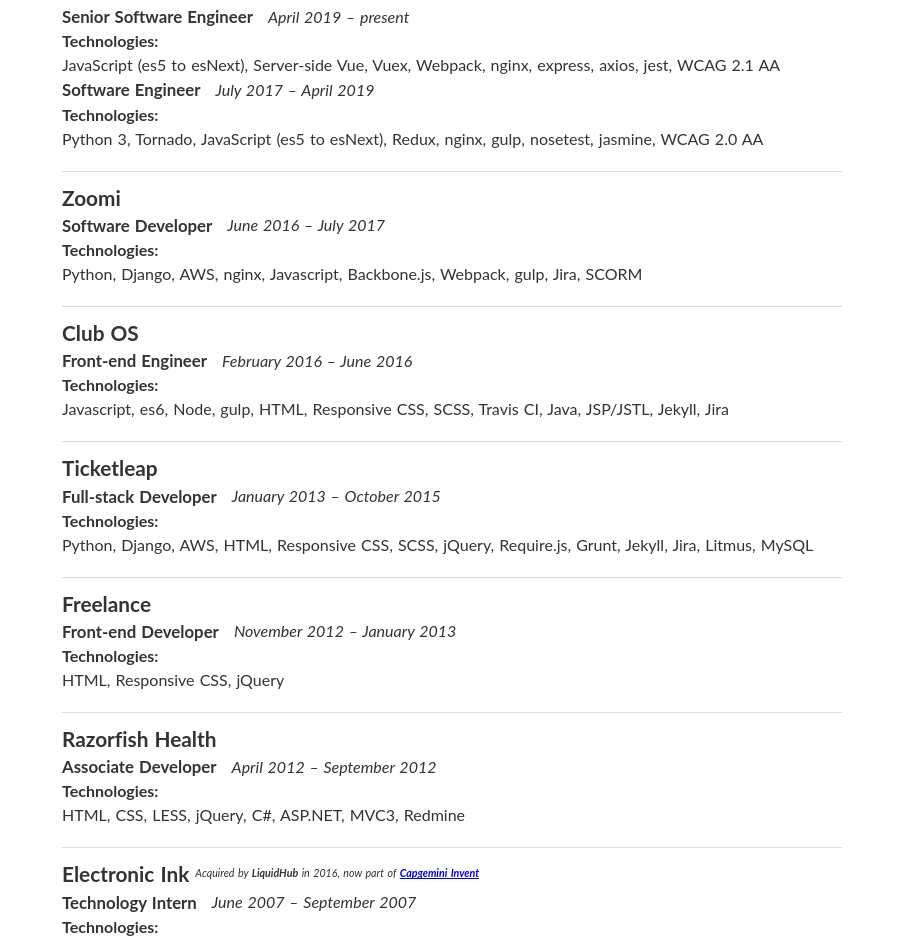
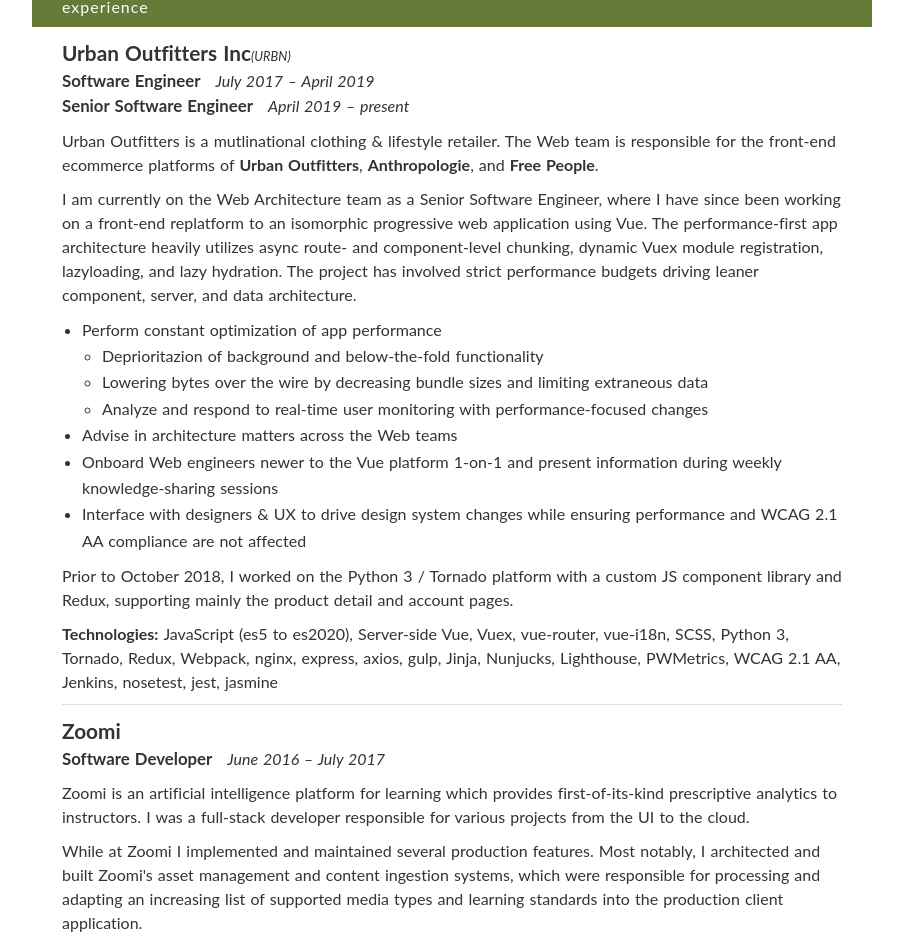
Before and after one commit to dgirgenti/resume, a Nuxt app: page / in a window 1280 px wide. Shown: the part 272-1216 px from the top of the page, without its empty margins (188-1091 px from the left). Built offline with nearby package versions, Linux system fonts and the light colour scheme.

Commit message:
lots of jobs updates & data structure refactor

```diff
--- a/assets/jobs.js
+++ b/assets/jobs.js
@@ -1,41 +1,57 @@
 export default [
     {
-        name: 'Urban Outfitters Inc.',
+        name: 'Urban Outfitters Inc',
+        aside: '(URBN)',
         url: 'https://urbn.com',
         positions: [
             {
+                name: 'Software Engineer',
+                start: 'July 2017',
+                end: 'April 2019',
+            },
+            {
                 name: 'Senior Software Engineer',
                 start: 'April 2019',
-                description: 'I did things and stuff **wow** _testing 1223_',
+            },
+        ],
+        description: `
+Urban Outfitters is a mutlinational clothing & lifestyle retailer. The Web team is responsible for the front-end ecommerce platforms of **[Urban Outfitters](https://urbanoutfitters.com)**, **[Anthropologie](https://anthropologie.com)**, and **[Free People](https://freepeople.com/)**.
+
+I am currently on the Web Architecture team as a Senior Software Engineer, where I have since been working on a front-end replatform to an isomorphic progressive web application using Vue. The performance-first app architecture heavily utilizes async route- and component-level chunking, dynamic Vuex module registration, lazyloading, and lazy hydration. The project has involved strict performance budgets driving leaner component, server, and data architecture.
+
+* Perform constant optimization of app performance
+  * Deprioritazion of background and below-the-fold functionality
+  * Lowering bytes over the wire by decreasing bundle sizes and limiting extraneous data
+  * Analyze and respond to real-time user monitoring with performance-focused changes
+* Advise in architecture matters across the Web teams
+* Onboard Web engineers newer to the Vue platform 1-on-1 and present information during weekly knowledge-sharing sessions
+* Interface with designers & UX to drive design system changes while ensuring performance and WCAG 2.1 AA compliance are not affected
+
+Prior to October 2018, I worked on the Python 3 / Tornado platform with a custom JS component library and Redux, supporting mainly the product detail and account pages.`,
         technologies: [
-                    'JavaScript (es5 to esNext)',
+            'JavaScript (es5 to es2020)',
             'Server-side Vue',
             'Vuex',
+            'vue-router',
+            'vue-i18n',
+            'SCSS',
+            'Python 3',
+            'Tornado',
+            'Redux',
             'Webpack',
             'nginx',
             'express',
             'axios',
+            'gulp',
+            'Jinja',
+            'Nunjucks',
+            'Lighthouse',
+            'PWMetrics',
+            'WCAG 2.1 AA',
+            'Jenkins',
+            'nosetest',
             'jest',
-                    'WCAG 2.1 AA',
-                ],
-            },
-            {
-                name: 'Software Engineer',
-                start: 'July 2017',
-                end: 'April 2019',
-                description: 'I did things and stuff **wow** _testing 1223_',
-                technologies: [
-                    'Python 3',
-                    'Tornado',
-                    'JavaScript (es5 to esNext)',
-                    'Redux',
-                    'nginx',
-                    'gulp',
-                    'nosetest',
             'jasmine',
-                    'WCAG 2.0 AA',
-                ],
-            },
         ],
     },
     {
@@ -46,25 +62,28 @@
                 name: 'Software Developer',
                 start: 'June 2016',
                 end: 'July 2017',
+            },
+        ],
         description: `
-Zoomi is an artificial intelligence platform for learning which provides first-of-its-kind prescriptive analytics to instructors. I was a full-stack developer responsible for various projects.
+Zoomi is an artificial intelligence platform for learning which provides first-of-its-kind prescriptive analytics to instructors. I was a full-stack developer responsible for various projects from the UI to the cloud.
 
-While in Zoomi's fast-paced environment I implemented and maintained a number of production features on multiple products. Most notably, I architected and built Zoomi's asset management and content ingestion systems, which were responsible for processing and adapting an increasing list of supported media types and learning standards into the production client application.
+While at Zoomi I implemented and maintained several production features. Most notably, I architected and built Zoomi's asset management and content ingestion systems, which were responsible for processing and adapting an increasing list of supported media types and learning standards into the production client application.
 
-Common tasks included: Building new features on the API and client application; Maintaining asset management processes and systems; Documenting and discussing technical specifications and requirements with clients and researchers.`,
+* Built new features on both the Django API and Backbone client application
+* Maintained asset management processes and systems
+* Wrote scripts to ingest content and media from a variety of client-provided sources
+* Interfaced with production clients and researchers about technical specifications and requirements`,
         technologies: [
             'Python',
             'Django',
             'AWS',
             'nginx',
-                    'Javascript',
+            'JavaScript',
             'Backbone.js',
             'Webpack',
             'gulp',
             'Jira',
             'SCORM',
-                ],
-            }
         ],
     },
     {
@@ -75,14 +94,19 @@
                 name: 'Front-end Engineer',
                 start: 'February 2016',
                 end: 'June 2016',
+            },
+        ],
         description: `
 Club OS is a health club CRM and Web platform. I was one of two front-end engineers, and together we worked alongside the designer and back-end team to develop new features for the platform.
 
-My largest project involvement was an extensible, responsive UI kit based on Bootstrap. The kit served as the authoritative source of UI component styling for all future internal and external Web apps, as well as the re-skinning of the existing app. It contained various styles, themes, Javascript components, a custom SVG icon font, and a jQuery datepicker plugin I named "datejawn".
+My largest project was a responsive UI kit based around Bootstrap. The kit served as the authoritative source of UI component styling for all future internal and external Web apps, as well as the re-skinning of the existing app. It contained various styles, themes, custom JavaScript components such as a datepicker, and a custom SVG icon font.
 
-Common tasks included: Refactoring, cleaning, and maintaining front-end codebase; Automating commonly-performed tasks; Creating and modifying custom (non-)embedded forms as requested by external stakeholders; Participating in team planning and discussions related to front-end architecture and workflow.`,
+* Refactored, cleaned, and maintained front-end codebase
+* Automated commonly-performed tasks
+* Created and modified custom (non-)embedded forms as requested by external stakeholders
+* Participated in team planning and discussions related to front-end architecture and workflow`,
         technologies: [
-                    'Javascript',
+            'JavaScript',
             'es6',
             'Node',
             'gulp',
@@ -96,8 +120,6 @@
             'Jira',
         ],
     },
-        ],
-    },
     {
         name: 'Ticketleap',
         url: 'https://ticketleap.com',
@@ -106,26 +128,28 @@
                 name: 'Full-stack Developer',
                 start: 'January 2013',
                 end: 'October 2015',
+            }
+        ],
         description: `
-Ticketleap is a DIY ticketing and event services provider. I joined the team during undergrad, and learned the ways of full-stack development on their Python/Django stacks. During my time there, I played my part in every aspect of the software development lifecycle by participating in research, design, architecture, development, testing, and maintenance. I had partial responsibility for other duties like system administration, SEO, and gathering requirements from or assisting members of the Customer Success, Marketing, Accounting, and QA teams.
+Ticketleap is a DIY ticketing and event services provider. I joined the team during undergrad, and learned full-stack development on their Python & Django stack. I was involved in every aspect of the software development lifecycle by participating in research, design, architecture, development, testing, and maintenance, UI to cloud. I had partial responsibility for other duties like system administration, SEO, and gathering requirements from or assisting members of the Customer Success, Marketing, Accounting, and QA teams.
 
-Common tasks included: Development or rapid prototyping of responsive user interfaces with HTML/CSS and jQuery; Architecting, implementing, and testing features across multiple Django stacks in parallel with the QA team; Performing a variety of maintenance, sysadmin, and devops duties.`,
+* Prototyped and developed responsive user interfaces with HTML/CSS and jQuery
+* Designing and implementing features on front- and back-end Django stacks in parallel with QA
+* Performed a variety of maintenance, sysadmin, and devops duties`,
         technologies: [
             'Python',
             'Django',
             'AWS',
-                    'HTML',
+            'JavaScript',
+            'jQuery',
             'Responsive CSS',
             'SCSS',
-                    'jQuery',
             'Require.js',
             'Grunt',
             'Jekyll',
             'Jira',
             'Litmus',
             'MySQL',
-                ],
-            }
         ],
     },
     {
@@ -135,13 +159,13 @@
                 name: 'Front-end Developer',
                 start: 'November 2012',
                 end: 'January 2013',
+            }
+        ],
         description: 'For this contract, I worked with both the founder and designer of a Medicaid billing partner to flesh out a responsive UI with HTML/CSS/jQuery. I also created an HTML email template.',
         technologies: [
             'HTML',
             'Responsive CSS',
             'jQuery',
-                ],
-            }
         ],
     },
     {
@@ -152,29 +176,32 @@
                 name: 'Associate Developer',
                 start: 'April 2012',
                 end: 'September 2012',
+            }
+        ],
         description: 'Razorfish Health is a healthcare-focused design/ad agency. During this six-month internship, I turned Photoshop and Fireworks designs into functional websites with HTML/CSS/jQuery. I served as front-end dev on a C#/ASP.NET/MVC3 project for one of the largest pharmacy benefit management organizations in the US. I also fixed style issues on two Webby Honoree sites and created a bunch of HTML emails for two of the top five pharmaceutical companies in the US.',
         technologies: [
             'HTML',
             'CSS',
             'LESS',
+            'JavaScript',
             'jQuery',
             'C#',
             'ASP.NET',
             'MVC3',
             'Redmine',
         ],
-            }
-        ],
     },
     {
         name: 'Electronic Ink',
-        aside: `<sup>_Acquired by **LiquidHub** in 2016, now part of [**Capgemini Invent**](https://www.capgemini.com/us-en/service/invent/)_</sup>`,
+        aside: `(now part of [**Capgemini Invent**](https://www.capgemini.com/us-en/service/invent/))`,
         positions: [
             {
                 name: 'Technology Intern',
                 start: 'June 2007',
                 end: 'September 2007',
-                description: `Electronic Ink is a design/ad agency. This was my first exposure to web development. I learned the basics in HTML, CSS, and Javascript.`,
+            }
+        ],
+        description: `Electronic Ink was a design agency. This was my first exposure to web development. I learned the basics in HTML, CSS, and JavaScript.`,
             technologies: [
                 'XHTML',
                 'CSS',
@@ -183,7 +210,5 @@
                 'MySQL',
                 'SVN',
             ],
-            }
-        ],
     },
 ];
--- a/components/Job.vue
+++ b/components/Job.vue
@@ -2,9 +2,7 @@
     <div class="job">
         <h2 class="job__name">
 
-            <a v-if="job.url" :href="job.url" class="o-link">
-                {{ job.name }}
-            </a>
+            <a v-if="job.url" :href="job.url" class="o-link">{{ job.name }}</a>
 
             <template v-else>
                 {{ job.name }}
@@ -13,7 +11,7 @@
             <span
                 v-if="asideHTML"
                 v-html="asideHTML"
-                class="job__aside" />
+                class="o-markdown job__aside" />
 
         </h2>
 
@@ -26,6 +24,22 @@
             </li>
 
         </ul>
+
+        <p v-if="descriptionHTML" v-html="descriptionHTML" class="o-markdown job__description" />
+
+        <p v-if="job.technologies" class="job__tech">
+            <h4 v-if="job.technologies" class="job__tech-heading">
+                Technologies:
+            </h4>
+
+            <span>
+                <template v-for="(technology, index) in job.technologies">
+
+                    {{ technology }}{{ index !== job.technologies.length - 1 ? ', ' : '' }}
+
+                </template>
+            </span>
+        </p>
     </div>
 </template>
 
@@ -37,7 +51,7 @@
 export default {
     name: 'Job',
     components: {
-        Position
+        Position,
     },
     props: {
         job: {
@@ -48,6 +62,9 @@
     computed: {
         asideHTML() {
             return this.job.aside ? marked.inlineLexer(this.job.aside, {}) : null;
+        },
+        descriptionHTML() {
+            return this.job.description ? marked(this.job.description) : null;
         },
     },
 };
--- a/components/Position.vue
+++ b/components/Position.vue
@@ -9,22 +9,6 @@
                 {{ position.start }} &ndash; {{ position.end || 'present' }}
             </p>
         </div>
-
-        <p v-html="descriptionHTML" class="position__description" />
-
-        <p class="position__tech">
-            <h4 class="position__tech-heading">
-                Technologies:
-            </h4>
-
-            <span>
-                <template v-for="(technology, index) in position.technologies">
-
-                    {{ technology }}{{ index !== position.technologies.length - 1 ? ', ' : '' }}
-
-                </template>
-            </span>
-        </p>
     </div>
 </template>
 
```
Also changed, not shown: pages/index.vue (+8 -0 lines). Lines whose indentation alone changed are shown as unchanged.
